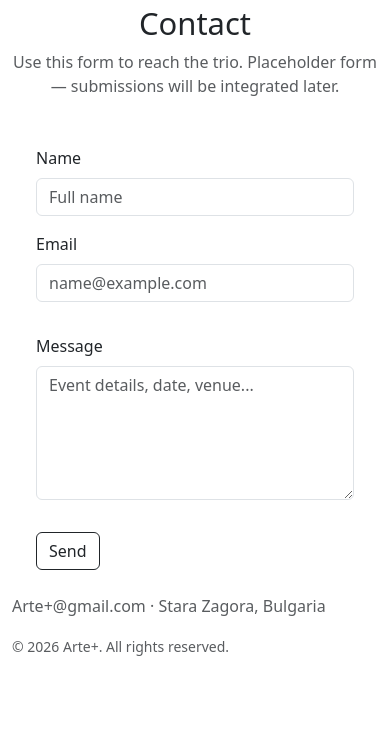
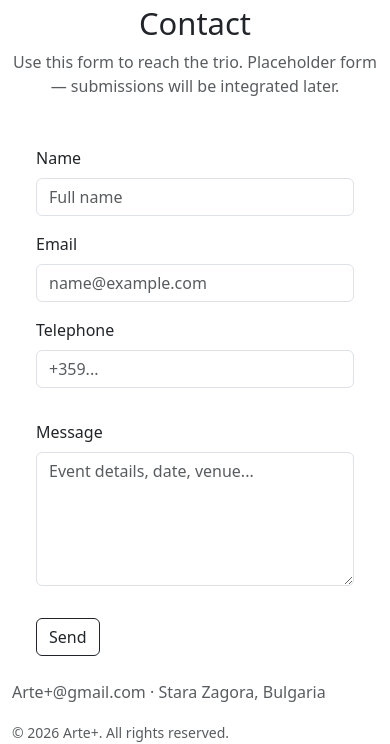
Before and after one commit to velchev750-source/MusicSite, a website built with Vite: page contact.html in a window 390 px wide. Shown: the part 1085-1829 px from the top of the page. Before the commit the page ends 1743 px from the top, so only its background shows below. Built offline with nearby package versions, Linux system fonts and the light colour scheme; a script that the page names is missing.

Commit message:
feat: add telephone input field to contact form for improved user communication

```diff
--- a/contact.html
+++ b/contact.html
@@ -51,6 +51,7 @@
                 <div class="row g-3">
                   <div class="col-md-6"><label class="form-label" for="contact-name">Name</label><input id="contact-name" class="form-control" placeholder="Full name" required/></div>
                   <div class="col-md-6"><label class="form-label" for="contact-email">Email</label><input id="contact-email" type="email" class="form-control" placeholder="name@example.com" required/></div>
+                  <div class="col-md-6"><label class="form-label" for="contact-telephone">Telephone</label><input id="contact-telephone" type="tel" class="form-control" placeholder="+359..."/></div>
                   <div class="col-12"><p id="contact-auth-hint" class="text-muted small mb-0 d-none" aria-live="polite"></p></div>
                   <div class="col-12"><label class="form-label" for="contact-message">Message</label><textarea id="contact-message" class="form-control" rows="5" placeholder="Event details, date, venue..." required></textarea></div>
                   <div class="col-12"><p id="contact-message-box" class="auth-message mb-0" aria-live="polite"></p></div>
```
